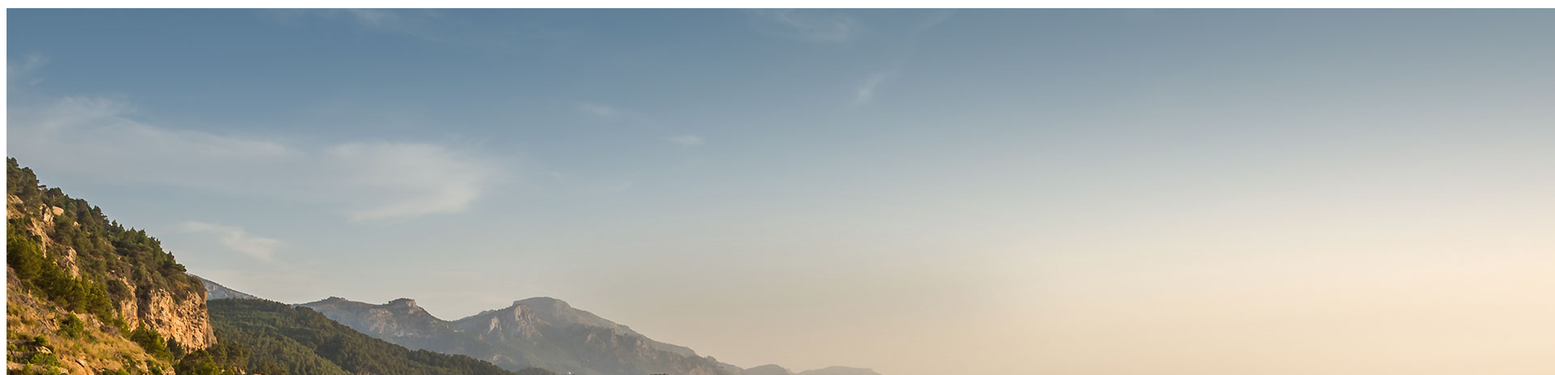
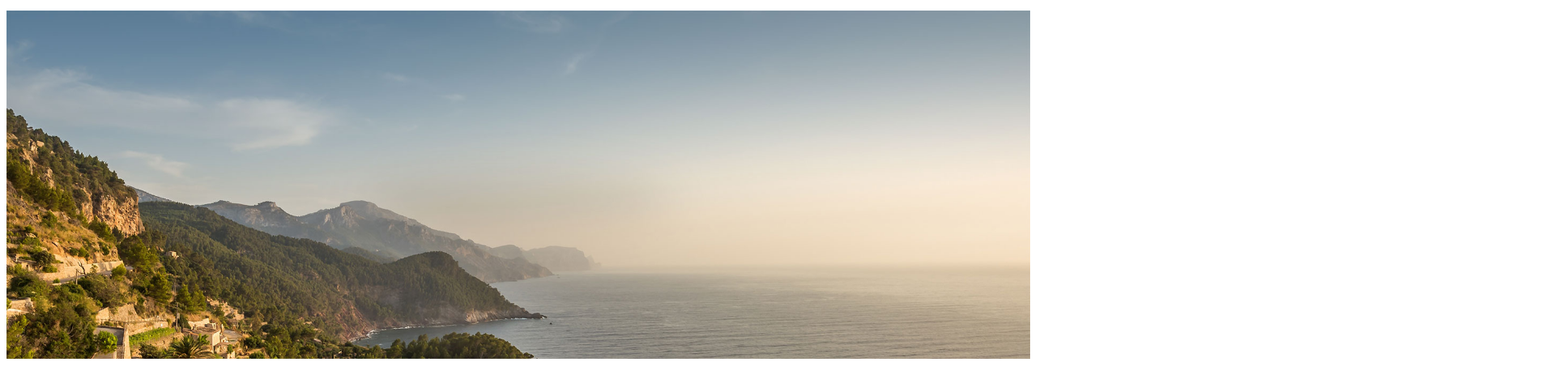
Before and after one commit to AAnderson1817/travel-prac, a website: page app/index.html in a window 1280 px wide. Shown: the part 148-611 px from the top of the page at 81% size, 1920 px wide, since content can reach past the window. Drawn offline with Linux system fonts and the light colour scheme.

Commit message:
Gulp issues resolved.

```diff
--- /dev/null
+++ b/app/assets/styles/base/_global.css
@@ -0,0 +1,8 @@
+body{
+  font-family:"Roboto",sans-serif;
+  color:#333;
+}
+img{
+  max-width:100%;
+  height:auto;
+}
--- /dev/null
+++ b/app/assets/styles/modules/_large-hero.css
@@ -0,0 +1,3 @@
+.large-hero{
+  position:relative;
+}
--- a/app/assets/styles/styles.css
+++ b/app/assets/styles/styles.css
@@ -1,15 +1,11 @@
-$mainBlue: #2f5572;
+@import "modules/_large-hero";
+@import "base/_global";
 
-body {
-  color: $mainBlue;
-  padding: 25px;
-  margin: 10px;
-  columns: 300px 2;
+body{
+  font-family:"Roboto",sans-serif;
+  color:#333;
 }
-
-.box {
-  a {
-    display: block;
-    padding: 10px;
-  }
+img{
+  max-width:100%;
+  height:auto;
 }
--- a/app/index.html
+++ b/app/index.html
@@ -7,6 +7,7 @@
   <title>Clear View Escapes</title>
   <meta name="keywords" content="Travel planning, travel bundles, travel escapes, affordable travel">
   <meta name="description" content="Your clarify. One trip away. We create soul restoring journeys that inspire you to be you.">
+  <link rel="stylesheet" href="temp/styles/styles.css">
 </head>
 <body>
   <header>
--- a/app/temp/styles/styles.css
+++ b/app/temp/styles/styles.css
@@ -1,13 +1,19 @@
-body {
-  color: #2f5572;
-  padding: 25px;
-  margin: 10px;
-  -webkit-columns: 300px 2;
-     -moz-columns: 300px 2;
-          columns: 300px 2;
+.large-hero{
+  position:relative;
 }
-
-.box a {
-  display: block;
-  padding: 10px;
+body{
+  font-family:"Roboto",sans-serif;
+  color:#333;
 }
+img{
+  max-width:100%;
+  height:auto;
+}
+body{
+  font-family:"Roboto",sans-serif;
+  color:#333;
+}
+img{
+  max-width:100%;
+  height:auto;
+}
--- a/gulpfile.js
+++ b/gulpfile.js
@@ -3,7 +3,8 @@
 postcss = require('gulp-postcss'),
 autoprefixer = require('autoprefixer'),
 cssvars = require('postcss-simple-vars'),
-nested = require('postcss-nested');
+nested = require('postcss-nested'),
+cssImport = require('postcss-import');
 
 gulp.task('default', function() {
   console.log("Hooray - you created a Gulp task.");
@@ -15,7 +16,7 @@
 
 gulp.task('styles', function() {
   return gulp.src('./app/assets/styles/styles.css')
-    .pipe(postcss([cssvars, nested, autoprefixer]))
+    .pipe(postcss([cssImport, cssvars, nested, autoprefixer]))
     .pipe(gulp.dest('./app/temp/styles'));
 });
 
--- a/package.json
+++ b/package.json
@@ -10,6 +10,7 @@
     "gulp": "^3.9.1",
     "gulp-postcss": "^6.1.1",
     "gulp-watch": "^4.3.5",
+    "postcss-import": "^9.1.0",
     "postcss-nested": "^1.0.0",
     "postcss-simple-vars": "^1.2.0"
   }
```
